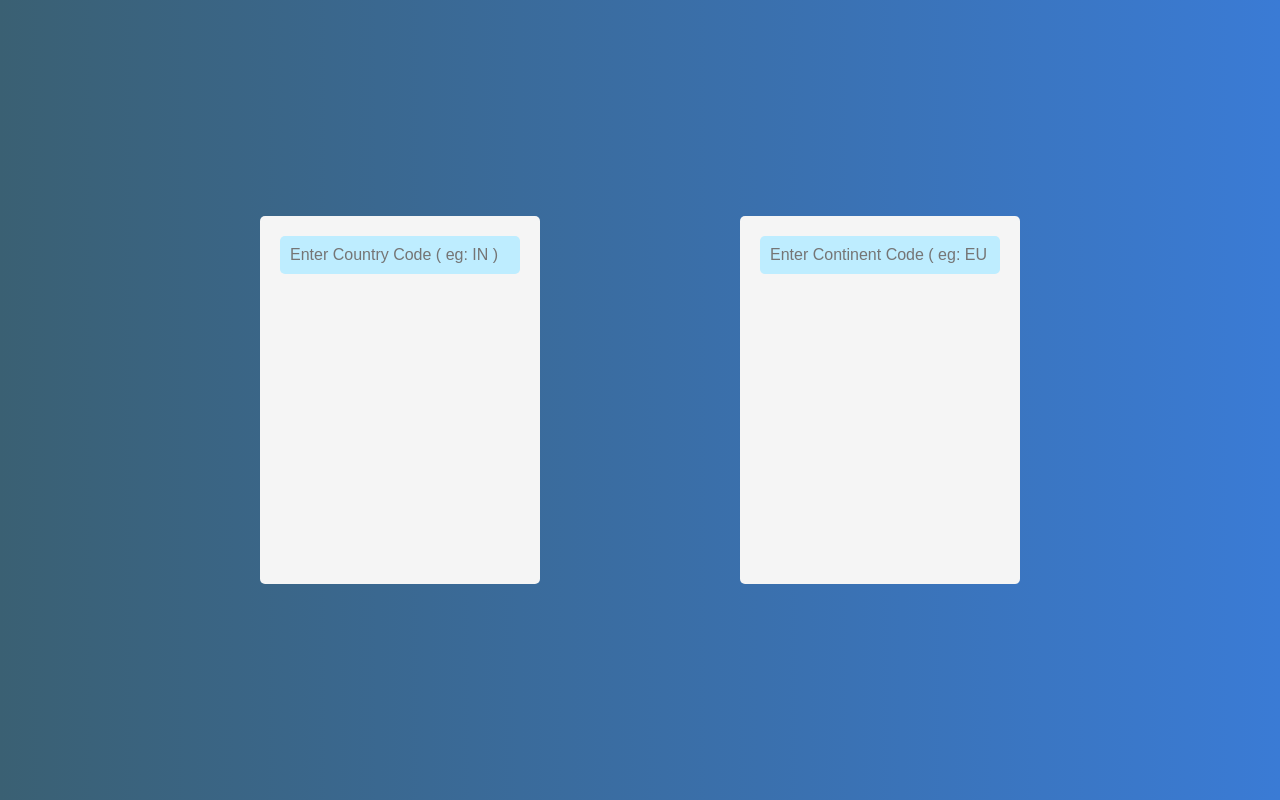
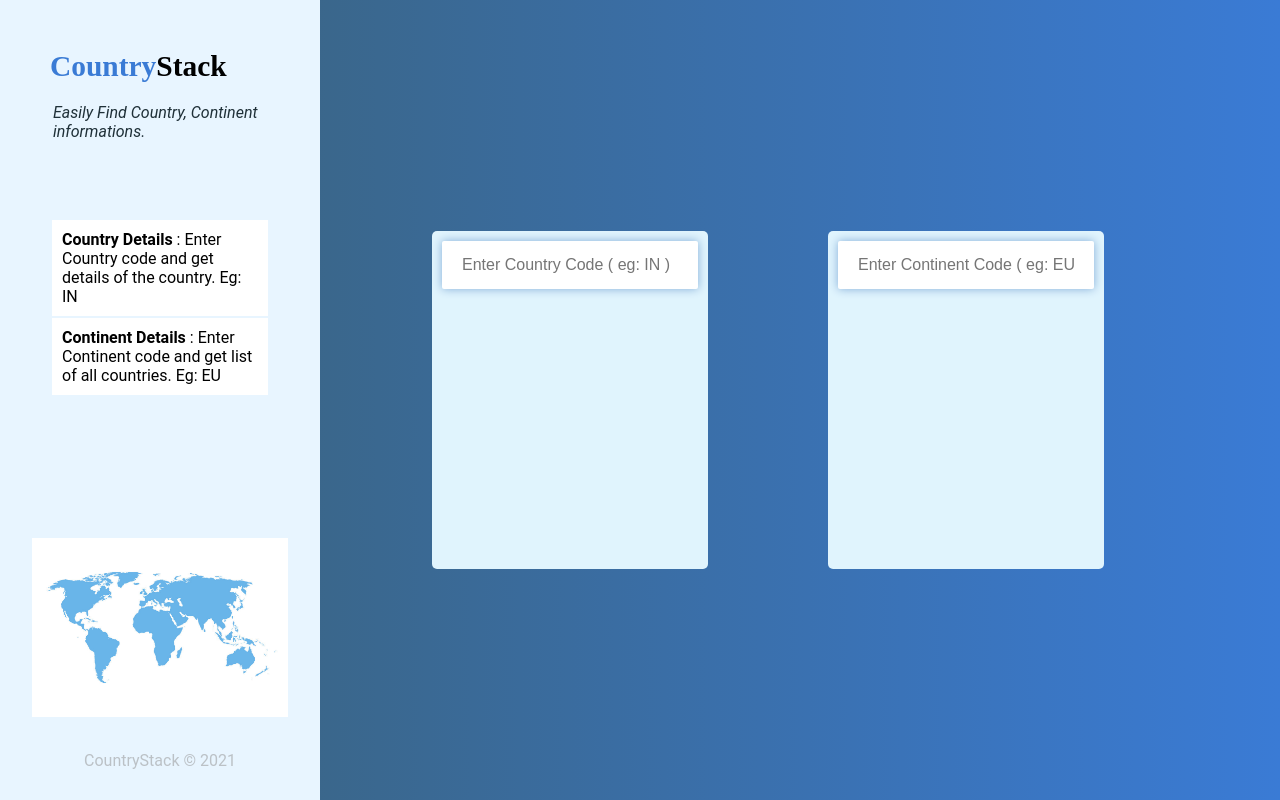
Before and after one commit to djsreeraj/react-exercises-main, a React app in the folder exercise-3/: page / in a window 1280 px wide. Built offline with nearby package versions, Linux system fonts and the light colour scheme; a web font is replaced by a local one.

Commit message:
UI improvements

```diff
--- a/exercise-3/public/index.html
+++ b/exercise-3/public/index.html
@@ -4,7 +4,7 @@
     <meta charset="UTF-8">
     <meta http-equiv="X-UA-Compatible" content="IE=edge">
     <meta name="viewport" content="width=device-width, initial-scale=1.0">
-    <title>Country List - Typescript React App using GraphQL</title>
+    <title>Country Stack - Typescript React App using GraphQL</title>
 </head>
 <body>
     <div id="root"></div>
--- a/exercise-3/src/App.css
+++ b/exercise-3/src/App.css
@@ -3,10 +3,70 @@
   src: url(https://fonts.gstatic.com/s/roboto/v27/KFOlCnqEu92Fr1MmWUlfBBc4AMP6lQ.woff2);
 }
 
+@import url("https://fonts.googleapis.com/css2?family=Roboto:wght@100;300&display=swap");
+
+.main {
+  display: flex;
+  flex-direction: row;
+  align-items: center;
+  justify-content: flex-start;
+  flex-wrap: wrap;
+  font-family: "Roboto", sans-serif;
+}
+
+/* left sidebar styles */
+
+.main__sidebar {
+  background-color: rgb(232, 245, 255);
+  width: 25vw;
+  height: 100vh;
+  display: flex;
+  flex-direction: column;
+  justify-content: space-between;
+  align-items: center;
+  flex-wrap: wrap;
+}
+
+.main__header {
+  margin: 50px;
+}
+
+.sidebar__footer > img {
+  width: 20vw;
+}
+
+.title {
+  font-size: 0px;
+  font-family: Roboto-Bold;
+}
+
+.title > span {
+  font-size: 2.3vw;
+  display: inline-block;
+  margin: 0px;
+  padding: 0px;
+}
+
+.title_first {
+  color: #3a7bd5;
+}
+
+.main__description {
+  margin: 20px 3px;
+  color: #1f3038;
+  font-style: italic;
+}
+
+.main__footer {
+  color: #94949488;
+  margin: 30px;
+  text-align: center;
+}
+
+/* country information section */
+
 .countries {
-  width: 100%;
-  height: 100%;
-  position: absolute;
+  width: 70vw;
   display: flex;
   flex-direction: row;
   flex-wrap: wrap;
@@ -20,9 +80,9 @@
 .coutries__continent {
   display: flex;
   flex-direction: column;
-  margin: 100px;
-  background-color: whitesmoke;
-  padding: 20px;
+  margin: 60px;
+  background-color: rgb(224, 244, 253);
+  padding: 10px;
   border-radius: 5px;
 }
 
@@ -32,26 +92,45 @@ h4 {
 }
 
 input {
-  margin-bottom: 50px;
-  border-radius: 5px;
-  padding: 10px;
+  margin-bottom: 30px;
+  border-radius: 2px;
+  padding: 15px 20px;
   font-size: 1rem;
   outline: none;
-  background-color: rgb(190, 237, 255);
+  background-color: rgb(255, 255, 255);
   border: none;
-  color: rgb(31, 103, 185);
+  color: rgb(23, 69, 121);
+  box-shadow: 0 0 10px #83acd8;
+}
+
+input:focus {
+  outline: none !important;
+  border: 1px solid rgb(167, 201, 255);
+  box-shadow: 0 0 10px #719ece;
 }
 
 ul {
-  list-style: none;
+  padding: 0;
+  list-style-type: none;
 }
 
 li {
+  list-style: none;
+  background-color: #fff;
   padding: 10px;
+  margin: 2px;
 }
 
-.coutries__continent__results {
+.countries__continent__results {
   height: 30vh;
-  width: 30vh;
+  width: 20vw;
   overflow: auto;
 }
+
+label {
+  margin-right: 10px;
+}
+
+.country__emoji {
+  margin-right: 20px;
+}
--- a/exercise-3/src/App.tsx
+++ b/exercise-3/src/App.tsx
@@ -2,12 +2,47 @@ import { FC } from "react";
 import Country from "./components/Country";
 import Continent from "./components/Continent";
 import "./App.css";
+import mapImg from "../public/images/map.jpg";
 
 const App: FC = () => {
   return (
-    <div className="countries">
-      <Country />
-      <Continent />
+    <div className="main">
+      <div className="main__sidebar">
+        <div className="main__header">
+          <h1 className="title">
+            <span className="title_first">Country</span>
+            <span className="title_second">Stack</span>
+          </h1>
+          <p className="main__description">
+            Easily Find Country, Continent informations.
+          </p>
+          <br />
+          <br />
+          <br />
+          <p className="main__details">
+            <ul>
+              <li>
+                <b>Country Details </b>: Enter Country code and get details of
+                the country. Eg: IN
+              </li>
+              <li>
+                <b>Continent Details </b>: Enter Continent code and get list of
+                all countries. Eg: EU
+              </li>
+            </ul>
+          </p>
+        </div>
+        <div className="sidebar__footer">
+          <img src={mapImg} alt="" />
+
+          <p className="main__footer"> CountryStack © 2021</p>
+        </div>
+      </div>
+
+      <div className="countries">
+        <Country />
+        <Continent />
+      </div>
     </div>
   );
 };
--- a/exercise-3/src/components/Continent.tsx
+++ b/exercise-3/src/components/Continent.tsx
@@ -20,7 +20,8 @@ export const ContinentInfo = ({ code }: Props) => {
           </h4>
           {data.continent.countries.map((item: country, index: number) => (
             <li key={index}>
-              {item.emoji} {item.name}
+              <span className="country__emoji"> {item.emoji}</span>
+              {item.name}
             </li>
           ))}
         </ul>
@@ -47,7 +48,7 @@ const Continent = () => {
         placeholder="Enter Continent Code ( eg: EU )"
         value={continentCode}
       />
-      <div className="coutries__continent__results">
+      <div className="countries__continent__results">
         <ContinentInfo code={continentCode} />
       </div>
     </div>
--- a/exercise-3/src/components/Country.tsx
+++ b/exercise-3/src/components/Country.tsx
@@ -15,15 +15,22 @@ export const CountryInfo = ({ code }: Props) => {
     if (data.country && data.country !== null) {
       return (
         <ul>
-          <li data-testid="countryName"> Name: {data.country.name} </li>
-          <li data-testid="countryCode"> Code: {data.country.code} </li>
+          <li data-testid="countryName">
+            <label> Name : </label> {data.country.name}
+          </li>
+          <li data-testid="countryCode">
+            <label>Code : </label>
+            {data.country.code}{" "}
+          </li>
           <li data-testid="countryCurrency">
-            {" "}
-            Currency: {data.country.currency}
+            <label>Currency : </label>
+            {data.country.currency}
           </li>
-          <li data-testid="countryFlag">Flag: {data.country.emoji} </li>
+          <li data-testid="countryFlag">
+            <label>Flag :</label> {data.country.emoji}
+          </li>
           <li data-testid="countryLanguage">
-            Languages:
+            <label>Languages :</label>
             {data.country.languages.map((item: language, index: number) => (
               <span key={index}> {(index ? ", " : "") + item.name} </span>
             ))}
@@ -53,7 +60,7 @@ const Country = () => {
         value={countryCode}
       />
 
-      <div className="coutries__continent__results">
+      <div className="countries__continent__results">
         <CountryInfo code={countryCode} />
       </div>
     </div>
```
Also changed, not shown: exercise-3/public/images/map.jpg (added).
